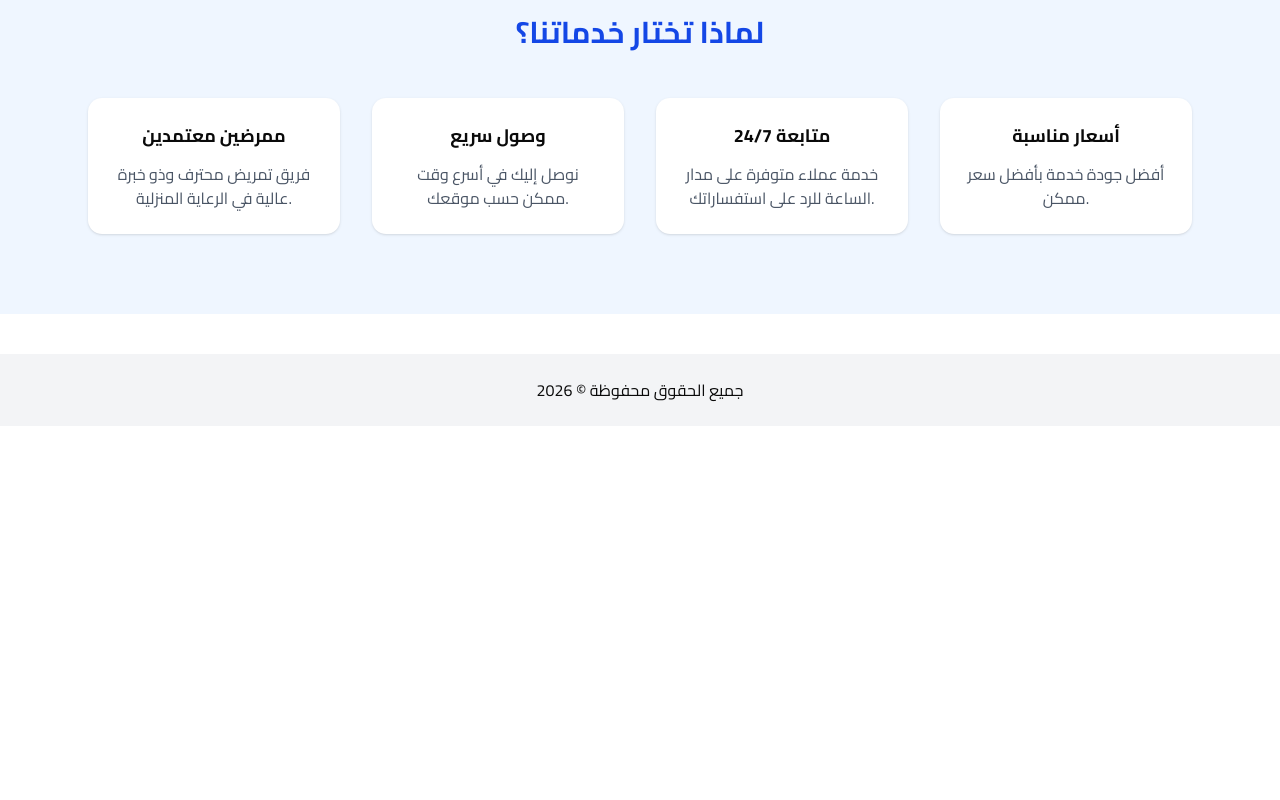
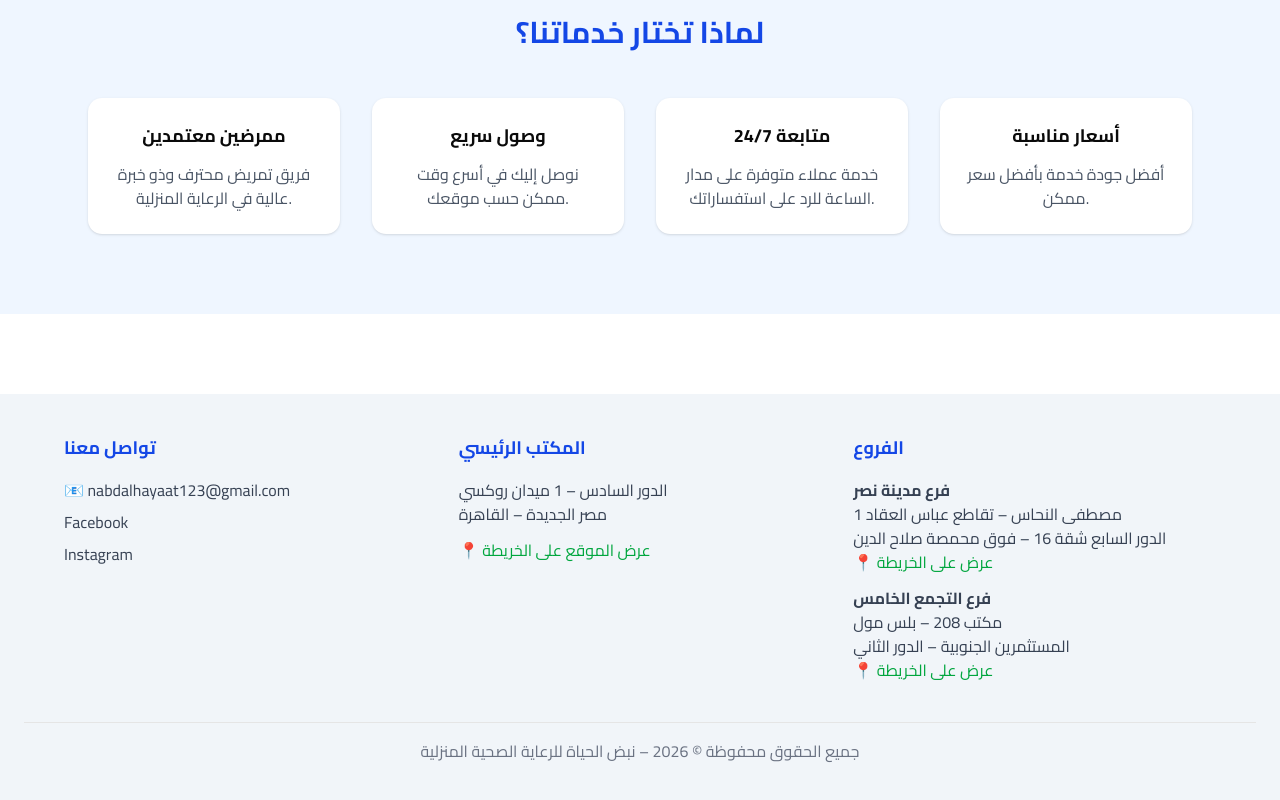
Before and after one commit to MohamedElgazwy/Nabd-Alhayaat, a Next.js app: page / in a window 1280 px wide. Shown: the part 1262-2062 px from the top of the page. Before the commit the page ends 1688 px from the top, so only its background shows below. Built offline with nearby package versions, Linux system fonts and the light colour scheme.

Commit message:
complete footer & the logo

```diff
--- a/app/components/Footer.jsx
+++ b/app/components/Footer.jsx
@@ -1,7 +1,110 @@
 export default function Footer() {
   return (
-    <footer className="p-6 bg-gray-100 text-center mt-10">
-      جميع الحقوق محفوظة © 2026
+    <footer className="bg-slate-100 mt-20 py-10 px-6">
+      <div className="max-w-6xl mx-auto grid md:grid-cols-3 gap-8 text-gray-700">
+
+        {/* Column 1: Contact */}
+        <div>
+          <h3 className="font-bold text-lg mb-4 text-blue-700">
+            تواصل معنا
+          </h3>
+
+          <p className="mb-2">
+            📧{" "}
+            <a
+              href="mailto:nabdalhayaat123@gmail.com"
+              className="hover:text-blue-600"
+            >
+              nabdalhayaat123@gmail.com
+            </a>
+          </p>
+
+          <p className="mb-2">
+            <a
+              href="https://www.facebook.com/NabdAlhayaat1"
+              target="_blank"
+              className="hover:text-blue-600"
+            >
+              Facebook
+            </a>
+          </p>
+
+          <p>
+            <a
+              href="https://www.instagram.com/nabdalhayaathomecare1"
+              target="_blank"
+              className="hover:text-blue-600"
+            >
+              Instagram
+            </a>
+          </p>
+        </div>
+
+        {/* Column 2: Main Office */}
+        <div>
+          <h3 className="font-bold text-lg mb-4 text-blue-700">
+            المكتب الرئيسي
+          </h3>
+
+          <p className="mb-3">
+            الدور السادس – 1 ميدان روكسي
+            <br />
+            مصر الجديدة – القاهرة
+          </p>
+
+          <a
+            href="https://maps.app.goo.gl/eALsGgQtjssSBVpf7"
+            target="_blank"
+            className="text-green-600 hover:underline"
+          >
+           📍 عرض الموقع على الخريطة
+          </a>
+        </div>
+
+        {/* Column 3: Branches */}
+        <div>
+          <h3 className="font-bold text-lg mb-4 text-blue-700">
+            الفروع
+          </h3>
+
+          <p className="mb-3">
+            <strong>فرع مدينة نصر</strong>
+            <br />
+            1 مصطفى النحاس – تقاطع عباس العقاد
+            <br />
+            الدور السابع شقة 16 – فوق محمصة صلاح الدين
+            <br />
+            <a
+              href="https://maps.app.goo.gl/srFcdm4KPF7qhJPx8"
+              target="_blank"
+              className="text-green-600 hover:underline"
+            >
+             📍 عرض على الخريطة
+            </a>
+          </p>
+
+          <p>
+            <strong>فرع التجمع الخامس</strong>
+            <br />
+            مكتب 208 – بلس مول
+            <br />
+            المستثمرين الجنوبية – الدور الثاني
+            <br />
+            <a
+              href="https://maps.app.goo.gl/3JtBLoVGRNN2czFk6"
+              target="_blank"
+              className="text-green-600 hover:underline"
+            >
+             📍 عرض على الخريطة
+            </a>
+          </p>
+        </div>
+      </div>
+
+      {/* Bottom */}
+      <div className="text-center text-gray-500 mt-10 border-t pt-4">
+        جميع الحقوق محفوظة © 2026 – نبض الحياة للرعاية الصحية المنزلية
+      </div>
     </footer>
   );
 }
--- a/app/components/Navbar.jsx
+++ b/app/components/Navbar.jsx
@@ -3,7 +3,7 @@ import Link from "next/link";
 export default function Navbar() {
   return (
     <nav className="p-4 shadow flex justify-between items-center bg-white border-b">
-      <Link href="/"><h1 className="font-bold text-xl text-blue-600">Medical Care</h1>
+      <Link href="/"><h1 className="font-bold text-xl text-blue-600">Nabd Alhayaat</h1>
 </Link>
 
       <div className="flex gap-6">
--- a/app/components/WhatsAppButton.jsx
+++ b/app/components/WhatsAppButton.jsx
@@ -1,7 +1,7 @@
 import { Button } from "@/components/ui/button";
 
 export default function WhatsAppButton() {
-  const phone = "201552243265";
+  const phone = "201024193594";
   const message = "مرحبا، أريد الاستفسار عن الخدمات الطبية المنزلية";
   const link = `https://wa.me/${phone}?text=${encodeURIComponent(message)}`;
 
--- a/app/contact/page.js
+++ b/app/contact/page.js
@@ -5,7 +5,7 @@ export const metadata = {
 };
 
 export default function Contact() {
-  const phone = "201552243265";
+  const phone = "201024193594";
   const message =
     "مرحبًا، أريد الاستفسار عن خدمات التمريض.";
   const whatsappLink = `https://wa.me/${phone}?text=${encodeURIComponent(
@@ -33,7 +33,7 @@ export default function Contact() {
 
 
         <div className="mt-10 text-gray-600">
-          <p>رقم الهاتف: 201552243265</p>
+          <p>رقم الهاتف: 201024193594</p>
           <p>متاحون 24/7</p>
         </div>
 
--- a/app/page.js
+++ b/app/page.js
@@ -2,7 +2,7 @@ import Image from "next/image";
 import { Button } from "@/components/ui/button";
 
 export default function Home() {
-  const phone = "201552243265";
+  const phone = "201024193594";
   const message = "مرحبًا، أريد طلب ممرض منزلي.\nالاسم:\nالمنطقة:\nنوع الحالة:";
   const whatsappLink = `https://wa.me/${phone}?text=${encodeURIComponent(
     message,
--- a/app/services/page.js
+++ b/app/services/page.js
@@ -2,7 +2,7 @@ import { Button } from "@/components/ui/button";
 import Image from "next/image";
 
 export default function Services() {
-  const phone = "201552243265";
+  const phone = "201024193594";
   const message =
     "مرحبًا، أريد طلب خدمة تمريض منزلي.\nالاسم:\nالمنطقة:\nنوع الحالة:";
   const whatsappLink = `https://wa.me/${phone}?text=${encodeURIComponent(
```
